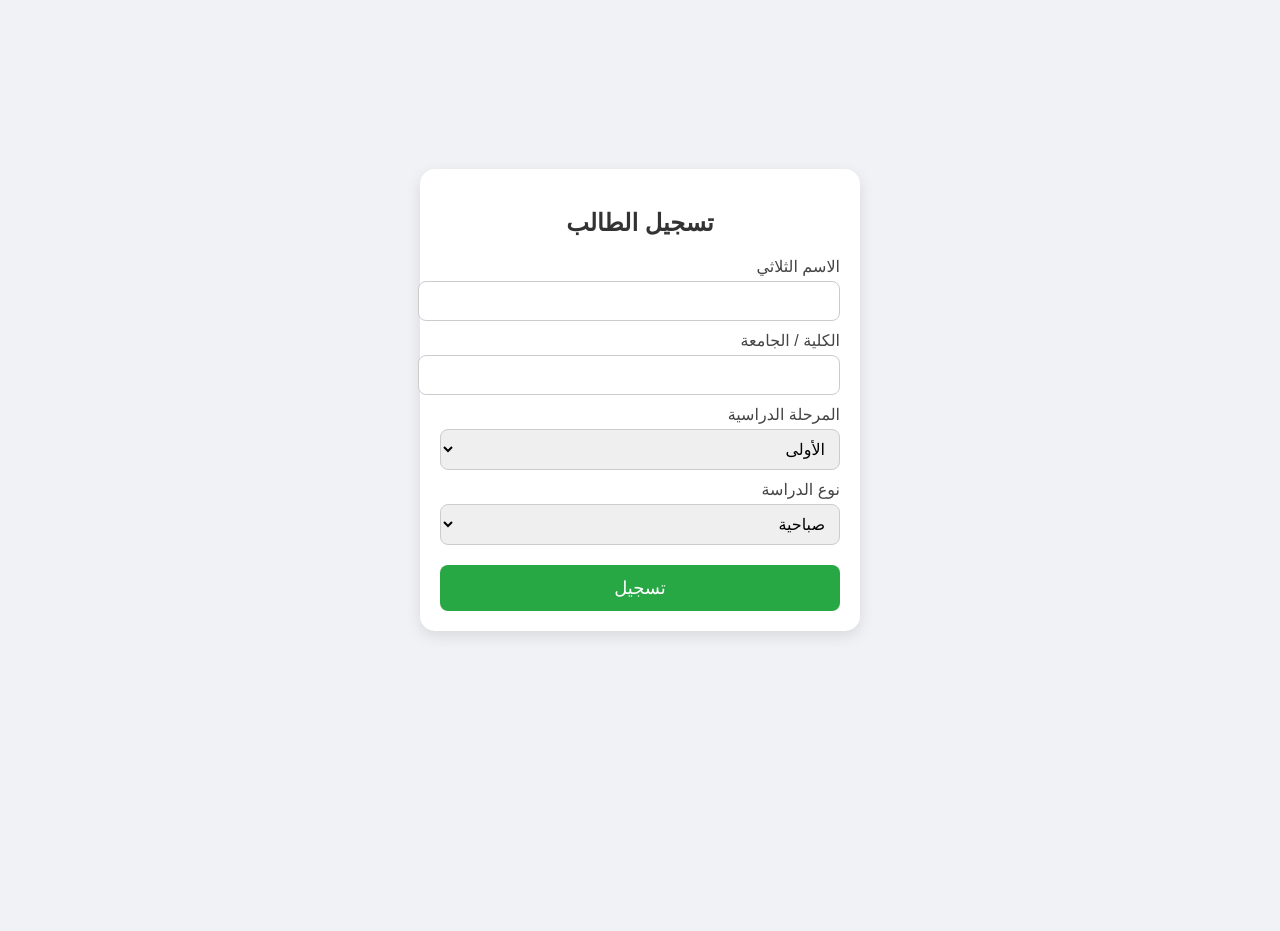
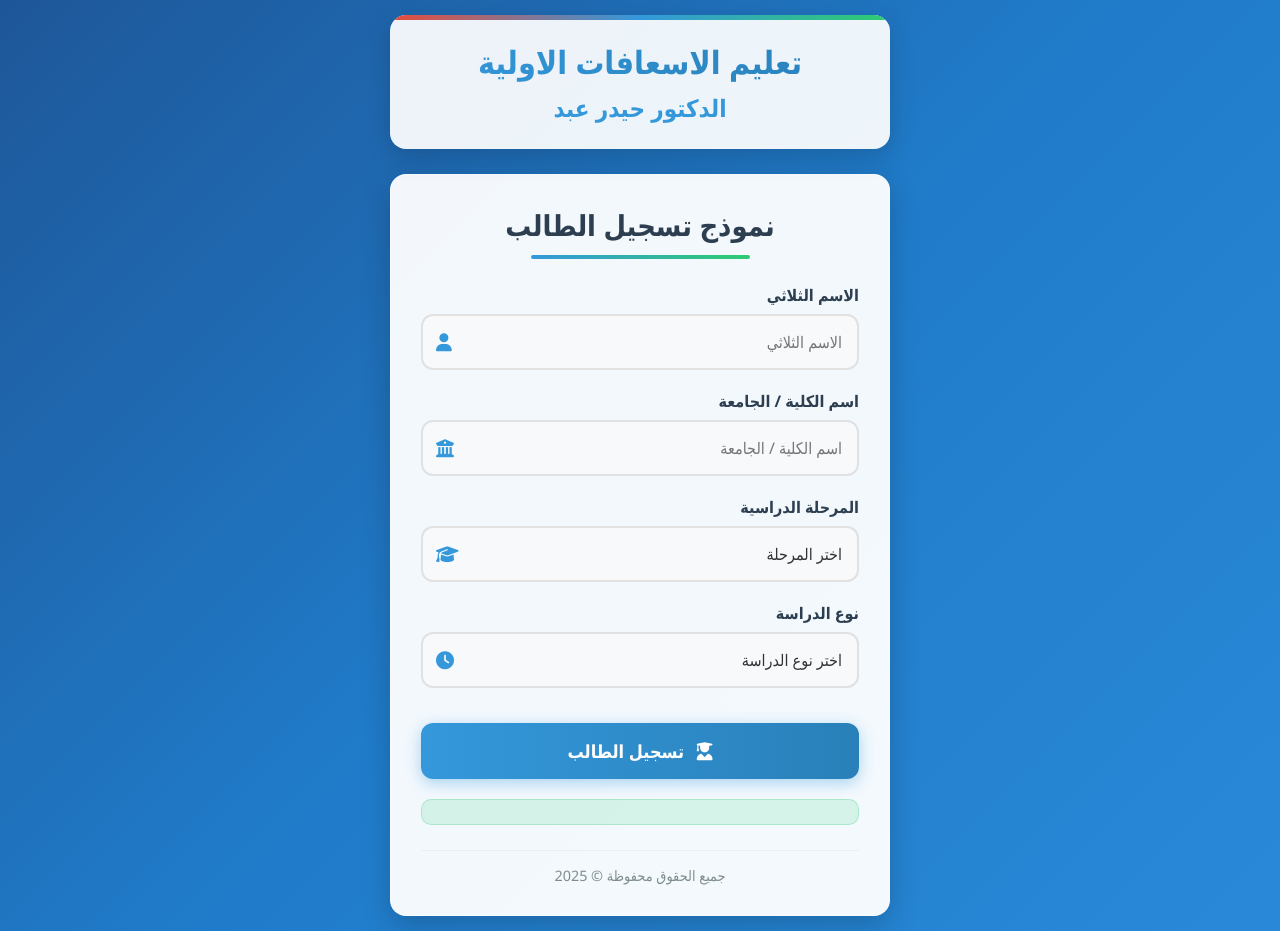
Before and after one commit to cammeral/AID2test, a plain HTML site: page index.html in a window 1280 px wide. Before the commit the page ends 800 px from the top, so only its background shows below. Drawn offline with Linux system fonts and the light colour scheme.

Commit message:
Update index.html

```diff
--- a/index.html
+++ b/index.html
@@ -2,113 +2,347 @@
 <html lang="ar" dir="rtl">
 <head>
   <meta charset="UTF-8">
+  <title>تسجيل الطالب</title>
   <meta name="viewport" content="width=device-width, initial-scale=1.0">
-  <title>تسجيل الطالب</title>
+  <link rel="stylesheet" href="https://cdnjs.cloudflare.com/ajax/libs/font-awesome/6.4.0/css/all.min.css">
   <style>
+    * {
+      margin: 0;
+      padding: 0;
+      box-sizing: border-box;
+      font-family: 'Segoe UI', Tahoma, Geneva, Verdana, sans-serif;
+    }
+
     body {
-      font-family: 'Cairo', sans-serif;
-      background: #f0f2f5;
+      background: linear-gradient(135deg, #1e5799 0%, #207cca 51%, #2989d8 100%);
+      color: #333;
+      min-height: 100vh;
       display: flex;
       justify-content: center;
       align-items: center;
-      height: 100vh;
-      margin: 0;
+      padding: 15px;
     }
+
+    .app-wrapper {
+      width: 100%;
+      max-width: 500px;
+      margin: 0 auto;
+    }
+
+    /* العنوان الرئيسي */
+    .header-section {
+      text-align: center;
+      margin-bottom: 25px;
+      padding: 25px 15px;
+      background: rgba(255, 255, 255, 0.92);
+      border-radius: 16px;
+      box-shadow: 0 8px 24px rgba(0, 0, 0, 0.17);
+      position: relative;
+      overflow: hidden;
+    }
+
+    .header-section::before {
+      content: '';
+      position: absolute;
+      top: 0;
+      right: 0;
+      width: 100%;
+      height: 5px;
+      background: linear-gradient(90deg, #e74c3c, #3498db, #2ecc71);
+    }
+
+    .course-title {
+      font-size: 2rem;
+      font-weight: 800;
+      color: #2c3e50;
+      margin-bottom: 5px;
+      background: linear-gradient(to right, #3498db, #2980b9);
+      -webkit-background-clip: text;
+      background-clip: text;
+      color: transparent;
+    }
+
+    .instructor-name {
+      font-size: 1.5rem;
+      font-weight: 600;
+      color: #3498db;
+      margin-top: 8px;
+    }
+
     .container {
-      background: white;
-      padding: 20px;
-      border-radius: 15px;
-      box-shadow: 0 5px 15px rgba(0,0,0,0.1);
-      width: 90%;
-      max-width: 400px;
+      background: rgba(255, 255, 255, 0.95);
+      border-radius: 16px;
+      padding: 30px;
+      box-shadow: 0 10px 30px rgba(0, 0, 0, 0.2);
+      border: 1px solid rgba(255, 255, 255, 0.4);
     }
+
     h2 {
       text-align: center;
-      color: #333;
+      margin-bottom: 25px;
+      color: #2c3e50;
+      font-size: 1.8rem;
+      position: relative;
+      padding-bottom: 15px;
+    }
+
+    h2::after {
+      content: '';
+      position: absolute;
+      bottom: 0;
+      right: 25%;
+      left: 25%;
+      height: 4px;
+      background: linear-gradient(90deg, #3498db, #2ecc71);
+      border-radius: 10px;
+    }
+
+    .input-group {
       margin-bottom: 20px;
+      position: relative;
     }
-    label {
+
+    .input-label {
       display: block;
-      margin-top: 10px;
-      color: #444;
+      margin-bottom: 8px;
+      font-weight: 600;
+      color: #2c3e50;
+      font-size: 1rem;
     }
+
+    .input-with-icon {
+      position: relative;
+    }
+
+    .input-icon {
+      position: absolute;
+      top: 50%;
+      left: 15px;
+      transform: translateY(-50%);
+      color: #3498db;
+      font-size: 18px;
+    }
+
     input, select {
       width: 100%;
-      padding: 10px;
-      margin-top: 5px;
-      border: 1px solid #ccc;
-      border-radius: 8px;
+      padding: 15px 15px 15px 50px;
       font-size: 16px;
+      border-radius: 12px;
+      border: 2px solid #e1e1e1;
+      background-color: #f8f9fa;
+      color: #333;
+      transition: all 0.3s;
     }
+
+    input:focus, select:focus {
+      border-color: #3498db;
+      box-shadow: 0 0 0 3px rgba(52, 152, 219, 0.2);
+      outline: none;
+      background-color: #fff;
+    }
+
+    select {
+      appearance: none;
+    }
+
     button {
       width: 100%;
+      padding: 16px;
+      font-size: 18px;
+      font-weight: 600;
+      border-radius: 12px;
+      border: none;
+      background: linear-gradient(to right, #3498db, #2980b9);
+      color: white;
+      margin-top: 15px;
+      cursor: pointer;
+      transition: all 0.3s;
+      position: relative;
+      overflow: hidden;
+      box-shadow: 0 4px 15px rgba(52, 152, 219, 0.4);
+    }
+
+    button:hover {
+      transform: translateY(-2px);
+      box-shadow: 0 8px 20px rgba(52, 152, 219, 0.6);
+    }
+
+    button:active {
+      transform: translateY(0);
+    }
+
+    .button-icon {
+      margin-left: 8px;
+    }
+
+    .success {
+      color: #27ae60;
+      text-align: center;
       padding: 12px;
-      background: #28a745;
-      color: white;
-      border: none;
-      font-size: 18px;
-      border-radius: 8px;
+      border-radius: 10px;
+      background: rgba(46, 204, 113, 0.15);
       margin-top: 20px;
-      cursor: pointer;
+      border: 1px solid rgba(46, 204, 113, 0.25);
+      font-weight: 500;
+      transition: all 0.3s;
     }
-    button:hover {
-      background: #218838;
+
+    .copyright {
+      text-align: center;
+      margin-top: 25px;
+      color: #7f8c8d;
+      font-size: 0.9rem;
+      padding-top: 15px;
+      border-top: 1px solid #eee;
     }
-    #msg {
-      text-align: center;
-      margin-top: 15px;
-      color: #555;
+
+    /* تأثيرات للهاتف */
+    @media (max-width: 500px) {
+      .container {
+        padding: 25px 20px;
+      }
+
+      .header-section {
+        padding: 20px 15px;
+      }
+
+      .course-title {
+        font-size: 1.6rem;
+      }
+
+      .instructor-name {
+        font-size: 1.3rem;
+      }
+
+      h2 {
+        font-size: 1.6rem;
+      }
+
+      input, select, button {
+        padding: 14px 14px 14px 45px;
+      }
+
+      .input-icon {
+        left: 14px;
+      }
     }
   </style>
 </head>
 <body>
-  <div class="container">
-    <h2>تسجيل الطالب</h2>
-    <form id="studentForm">
-      <input type="hidden" name="user_id" id="user_id" />
-      <label>الاسم الثلاثي</label>
-      <input type="text" name="name" required />
+  <div class="app-wrapper">
+    <!-- العنوان الجديد -->
+    <div class="header-section">
+      <h1 class="course-title">تعليم الاسعافات الاولية</h1>
+      <p class="instructor-name">الدكتور حيدر عبد</p>
+    </div>
 
-      <label>الكلية / الجامعة</label>
-      <input type="text" name="college" required />
+    <!-- نموذج التسجيل الأصلي دون تغيير في هيكل DOM أو الدوال -->
+    <div class="container">
+      <h2>نموذج تسجيل الطالب</h2>
 
-      <label>المرحلة الدراسية</label>
-      <select name="level" required>
-        <option value=\"الأولى\">الأولى</option>
-        <option value=\"الثانية\">الثانية</option>
-        <option value=\"الثالثة\">الثالثة</option>
-        <option value=\"الرابعة\">الرابعة</option>
-      </select>
+      <div class="input-group">
+        <label class="input-label">الاسم الثلاثي</label>
+        <div class="input-with-icon">
+          <div class="input-icon">
+            <i class="fas fa-user"></i>
+          </div>
+          <input type="text" id="name" placeholder="الاسم الثلاثي">
+        </div>
+      </div>
 
-      <label>نوع الدراسة</label>
-      <select name="study_type" required>
-        <option value=\"صباحية\">صباحية</option>
-        <option value=\"مسائية\">مسائية</option>
-      </select>
+      <div class="input-group">
+        <label class="input-label">اسم الكلية / الجامعة</label>
+        <div class="input-with-icon">
+          <div class="input-icon">
+            <i class="fas fa-university"></i>
+          </div>
+          <input type="text" id="college" placeholder="اسم الكلية / الجامعة">
+        </div>
+      </div>
 
-      <button type=\"submit\">تسجيل</button>
-      <div id=\"msg\"></div>
-    </form>
+      <div class="input-group">
+        <label class="input-label">المرحلة الدراسية</label>
+        <div class="input-with-icon">
+          <div class="input-icon">
+            <i class="fas fa-graduation-cap"></i>
+          </div>
+          <select id="level">
+            <option value="" disabled selected>اختر المرحلة</option>
+            <option>المرحلة الأولى</option>
+            <option>المرحلة الثانية</option>
+            <option>المرحلة الثالثة</option>
+            <option>المرحلة الرابعة</option>
+          </select>
+        </div>
+      </div>
+
+      <div class="input-group">
+        <label class="input-label">نوع الدراسة</label>
+        <div class="input-with-icon">
+          <div class="input-icon">
+            <i class="fas fa-clock"></i>
+          </div>
+          <select id="study_type">
+            <option value="" disabled selected>اختر نوع الدراسة</option>
+            <option>صباحية</option>
+            <option>مسائية</option>
+          </select>
+        </div>
+      </div>
+
+      <input type="hidden" id="user_id">
+      <button onclick="submitForm()">
+        <i class="fas fa-user-graduate button-icon"></i> تسجيل الطالب
+      </button>
+      <p id="result" class="success"></p>
+
+      <div class="copyright">
+        جميع الحقوق محفوظة &copy; <script>document.write(new Date().getFullYear())</script>
+      </div>
+    </div>
   </div>
 
   <script>
-    const form = document.getElementById('studentForm');
-    const msg = document.getElementById('msg');
+    // الكود الأصلي لم يتم تعديله نهائياً
+    function getTelegramUserId() {
+      if (window.Telegram && Telegram.WebApp) {
+        const user = Telegram.WebApp.initDataUnsafe.user;
+        if (user && user.id) {
+          document.getElementById("user_id").value = user.id;
+        }
+      }
+    }
 
-    const params = new URLSearchParams(window.location.search);
-    document.getElementById('user_id').value = params.get(\"user_id\") || \"\";
+    function submitForm() {
+      const name = document.getElementById("name").value.trim();
+      const college = document.getElementById("college").value.trim();
+      const level = document.getElementById("level").value;
+      const study_type = document.getElementById("study_type").value;
+      const user_id = document.getElementById("user_id").value;
 
-    form.addEventListener('submit', async (e) => {
-      e.preventDefault();
-      msg.textContent = 'جاري التسجيل...';
-      const data = Object.fromEntries(new FormData(form));
-      const response = await fetch('https://script.google.com/macros/s/AKfycbzIXkOhDRE-VPmLPyN0MPj34RvaX--R7wW8EFI1bnb14chJfxIia154JnBxRkxpvvun/exec', {
-        method: 'POST',
-        body: new URLSearchParams(data),
-      });
-      const resText = await response.text();
-      msg.textContent = resText || '✅ تم التسجيل بنجاح';
-    });
+      if (!name || !college || !level || !study_type || !user_id) {
+        alert("يرجى ملء جميع الحقول.");
+        return;
+      }
+
+      fetch("https://script.google.com/macros/s/AKfycbzwJudw_K_2tdSmDJy4e4nw4eDYAm2XPMI2-pakDXBEJ1b-pvqBqhinAppK7O1tGBpM/exec", {
+        method: "POST",
+        body: new URLSearchParams({
+          name,
+          college,
+          level,
+          study_type,
+          user_id
+        })
+      })
+      .then(res => res.text())
+      .then(text => {
+        document.getElementById("result").textContent = text;
+      })
+      .catch(err => alert("حدث خطأ: " + err));
+    }
+
+    window.onload = getTelegramUserId;
   </script>
 </body>
 </html>
```
